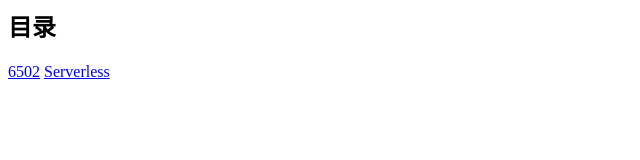
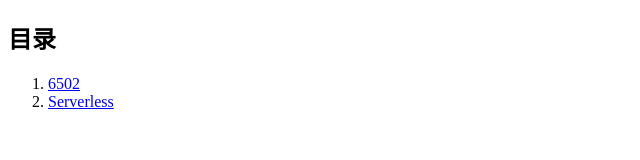
Before and after one commit to zijian-z/zijian-z.github.io, a plain HTML site: page index.html in a window 1280 px wide. Shown: the whole page, without its empty margins (0-640 px from the left). Drawn offline with Linux system fonts and the light colour scheme.

Commit message:
Update index.html

```diff
--- a/index.html
+++ b/index.html
@@ -1,5 +1,18 @@
-<h2>目录</h2>
+<!DOCTYPE html>
+<html lang="zh-CN">
+<head>
+    <meta charset="UTF-8">
+    <meta http-equiv="X-UA-Compatible" content="IE=edge">
+    <meta name="viewport" content="width=device-width, initial-scale=1.0">
+    <title>Document</title>
+</head>
+<body>
+    <h2>目录</h2>
 
-<a href="./6502.html">6502</a>
+    <ol>
+        <li><a href="./6502.html">6502</a></li>
+        <li><a href="./Serverless.html">Serverless</a></li>
+    </ol>
 
-<a href="./Serverless.html">Serverless</a>
+</body>
+</html>
```
